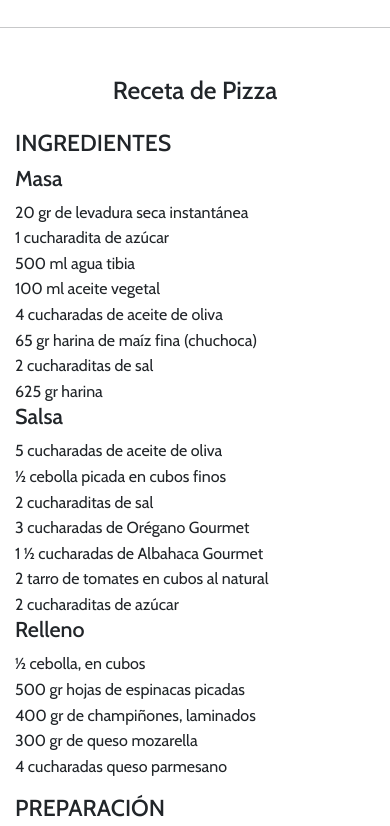
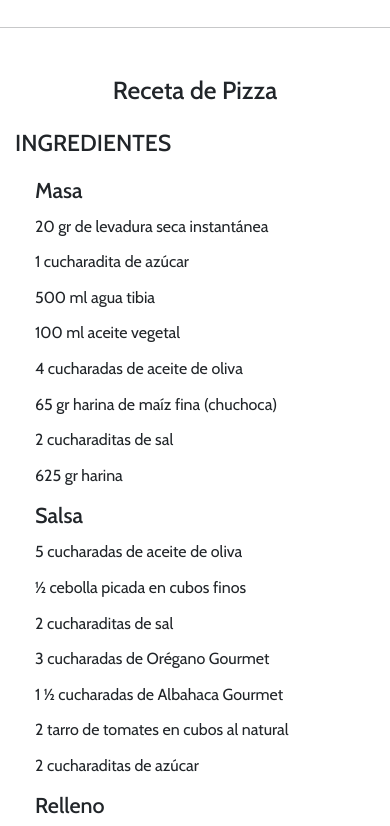
Before and after one commit to Cy5k0/Desaf-oRicomida, a plain HTML site: page index.html in a window 390 px wide. Shown: the part 720-1546 px from the top of the page. Drawn offline with nearby package versions, Linux system fonts and the light colour scheme.

Commit message:
arrglado css

```diff
--- a/assets/css/styles.css
+++ b/assets/css/styles.css
@@ -147,3 +147,33 @@ footer {
         font-size: 18px;
     }
 }
+
+
+/*-----*/
+
+.ingredientes, .preparacion {
+    margin-bottom: 30px;
+}
+
+.ingredientes h3, .preparacion h3 {
+    margin-bottom: 20px;
+}
+
+.ingredientes h4 {
+    margin-top: 15px;
+    margin-bottom: 10px;
+}
+
+.ingredientes ul, .preparacion ol {
+    padding-left: 20px;
+}
+
+.ingredientes li, .preparacion li {
+    margin-bottom: 10px;
+}
+
+@media (max-width: 768px) {
+    .ingredientes, .preparacion {
+        margin-bottom: 40px;
+    }
+}
```
